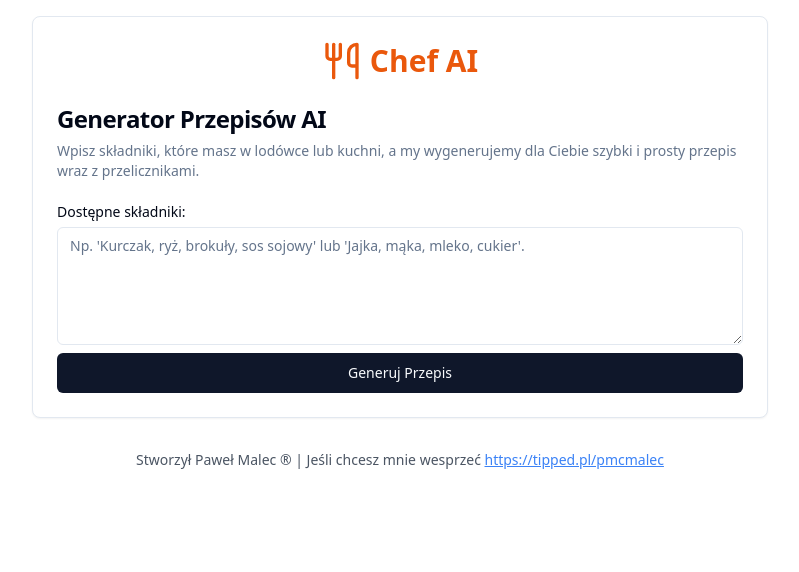
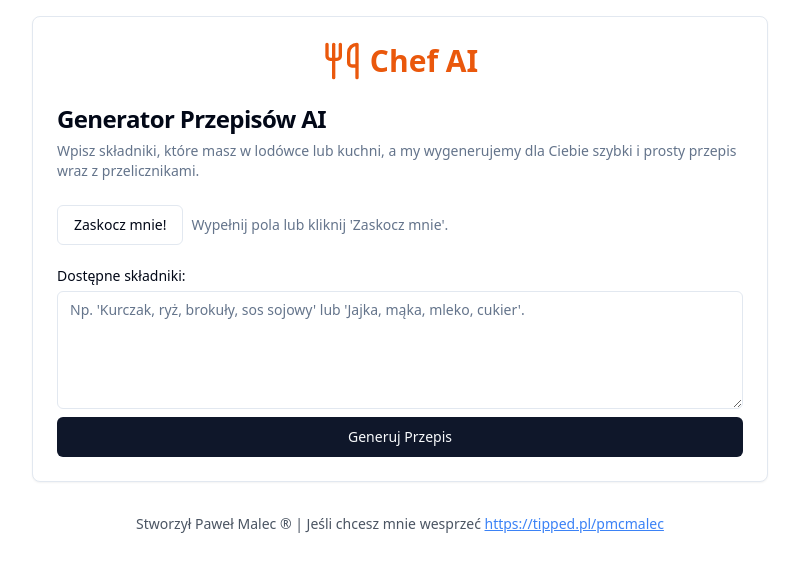
Before and after one commit to pmcmal/pmc-pages, a React (Vite) app: page /recipe-generator in a window 1280 px wide. Shown: the top 572 px of the page, without its empty margins (240-1039 px from the left). Built offline with nearby package versions, Linux system fonts and the light colour scheme; no server answers.

Commit message:
[dyad] wrote 2 file(s)

```diff
--- a/src/pages/RecipeGenerator.tsx
+++ b/src/pages/RecipeGenerator.tsx
@@ -14,10 +14,11 @@ const RecipeGenerator = () => {
   const [generatedRecipe, setGeneratedRecipe] = useState<string>("");
   const [conversionTable, setConversionTable] = useState<string>("");
   const [isLoading, setIsLoading] = useState<boolean>(false);
+  const [isSurpriseMeActive, setIsSurpriseMeActive] = useState<boolean>(false);
 
   const handleGenerateRecipe = async () => {
-    if (!prompt.trim()) {
-      toast.error("Proszę wymienić dostępne składniki.");
+    if (!isSurpriseMeActive && !prompt.trim()) {
+      toast.error("Proszę wymienić dostępne składniki lub wybrać opcję 'Zaskocz mnie'.");
       return;
     }
 
@@ -25,9 +26,14 @@ const RecipeGenerator = () => {
     setGeneratedRecipe("");
     setConversionTable(""); // Resetuj conversionTable na początku
 
+    let currentPrompt = prompt.trim();
+    if (isSurpriseMeActive) {
+      currentPrompt = "losowe składniki"; // Send a generic prompt for surprise me
+    }
+
     try {
       const { data, error } = await supabase.functions.invoke('generate-recipe', {
-        body: JSON.stringify({ prompt }),
+        body: JSON.stringify({ prompt: currentPrompt }),
       });
 
       if (error) {
@@ -51,6 +57,13 @@ const RecipeGenerator = () => {
     }
   };
 
+  const handleSurpriseMeToggle = () => {
+    setIsSurpriseMeActive(!isSurpriseMeActive);
+    if (!isSurpriseMeActive) { // If activating surprise me, clear fields
+      setPrompt("");
+    }
+  };
+
   return (
     <div className="container mx-auto p-4 max-w-3xl">
       <Card className="w-full">
@@ -62,6 +75,19 @@ const RecipeGenerator = () => {
           </CardDescription>
         </CardHeader>
         <CardContent className="space-y-6">
+          <div className="flex items-center space-x-2 mb-4">
+            <Button
+              onClick={handleSurpriseMeToggle}
+              variant={isSurpriseMeActive ? "default" : "outline"}
+              disabled={isLoading}
+            >
+              {isSurpriseMeActive ? "Wyłącz 'Zaskocz mnie'" : "Zaskocz mnie!"}
+            </Button>
+            <Label htmlFor="surprise-me-toggle" className="text-sm text-muted-foreground">
+              {isSurpriseMeActive ? "AI wygeneruje przepis z losowych składników." : "Wypełnij pola lub kliknij 'Zaskocz mnie'."}
+            </Label>
+          </div>
+
           <div className="grid w-full gap-2">
             <Label htmlFor="prompt">Dostępne składniki:</Label>
             <Textarea
@@ -70,7 +96,7 @@ const RecipeGenerator = () => {
               value={prompt}
               onChange={(e) => setPrompt(e.target.value)}
               rows={5}
-              disabled={isLoading}
+              disabled={isLoading || isSurpriseMeActive}
             />
             <Button onClick={handleGenerateRecipe} disabled={isLoading}>
               {isLoading ? "Generowanie przepisu..." : "Generuj Przepis"}
```
Also changed, not shown: 1 other file (tests, documents, lock files or other folders).
